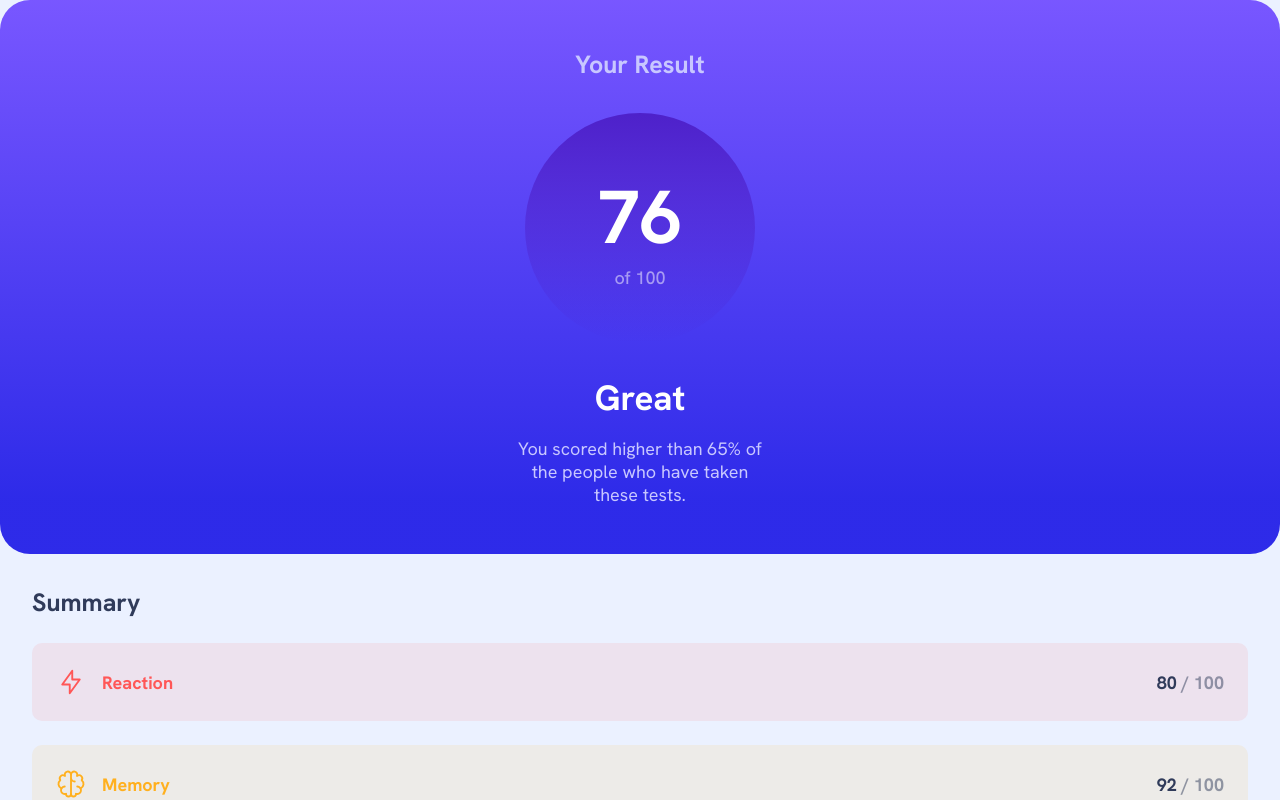
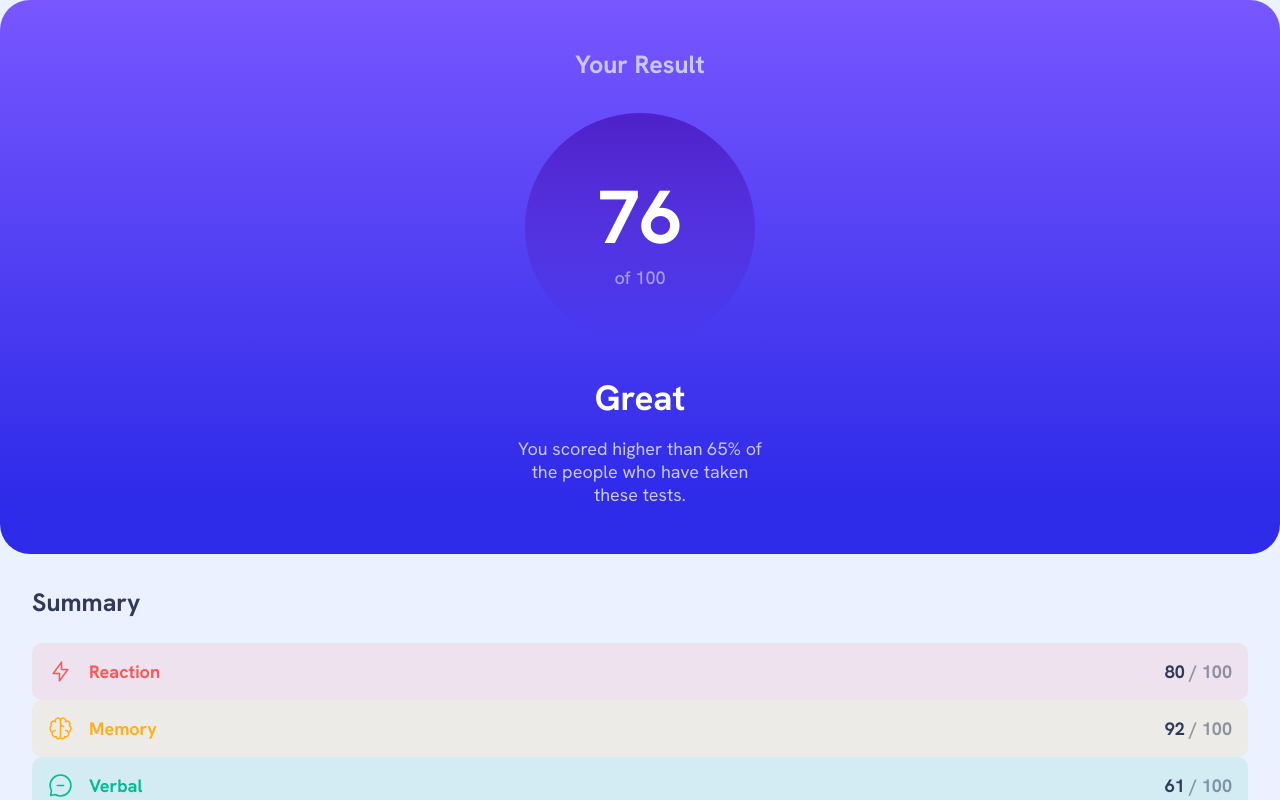
Before and after one commit to f29pereira/results-summary-component, a Next.js app: page / in a window 1280 px wide. Shown: the top 800 px of the page. Built offline with nearby package versions, Linux system fonts and the light colour scheme.

Commit message:
feat: update styling and improve accessibility of the Skill component
- Remove the bottom margin for the main container
- Add desktop (1024px) styles
- Add aria-hidden attribute to the "/100" text, so that the screen reader does not repeat it for each skill

```diff
--- a/src/app/components/Skill/Skill.module.css
+++ b/src/app/components/Skill/Skill.module.css
@@ -10,7 +10,6 @@ Renders a skill banner with:
   display: flex;
   justify-content: space-between;
   align-items: center;
-  margin-bottom: 1rem;
   padding: 1.2rem 1rem;
   border-radius: var(--border-radius-10);
 }
@@ -73,22 +72,34 @@ Renders a skill banner with:
 
 /*Tablet Styles*/
 @media (min-width: 48rem /*768px*/) {
-  /*increase the bottom margin and padding for the main container*/
+  /*skill main container: increase the padding*/
   .mainCont {
-    margin-bottom: 1.5rem;
     padding: 1.5rem;
   }
 
-  /*increase the icon size*/
+  /*skill icon: increase the size*/
   .icon {
     width: 1.875rem; /*30px*/
     height: 1.875rem; /*30px*/
   }
 
+  /*score and of 100 text: increase the font size*/
   .score,
   .scoreText {
     font-size: var(--font-size-18);
   }
 }
 
-/*TO DO: Add desktop styles*/
+/*Desktop Styles*/
+@media (min-width: 64rem /*1024px*/) {
+  /*skill main container: descrease the padding*/
+  .mainCont {
+    padding: 1rem;
+  }
+
+  /*skill icon: reset the size*/
+  .icon {
+    width: 1.5625rem; /*25px*/
+    height: 1.5625rem; /*25px*/
+  }
+}
--- a/src/app/components/Skill/Skill.tsx
+++ b/src/app/components/Skill/Skill.tsx
@@ -26,7 +26,10 @@ export default function Skill({ color, name, score }: SkillProps) {
 
       {/*Value of 100*/}
       <span className={`bold-text ${styles.score}`}>
-        {score} <span className={styles.scoreText}>/ 100</span>
+        {score}{" "}
+        <span className={styles.scoreText} aria-hidden="true">
+          / 100
+        </span>
       </span>
     </div>
   );
```
